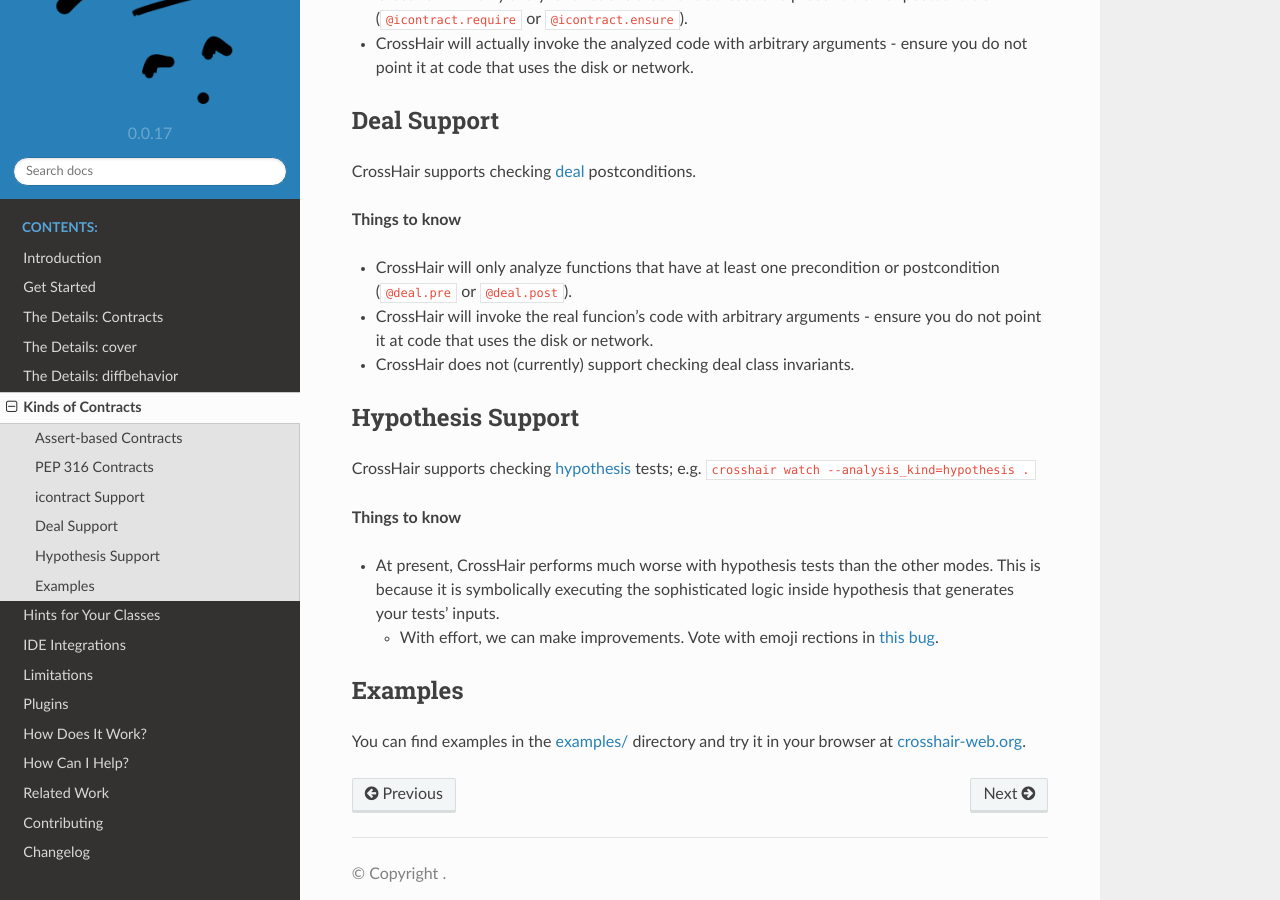
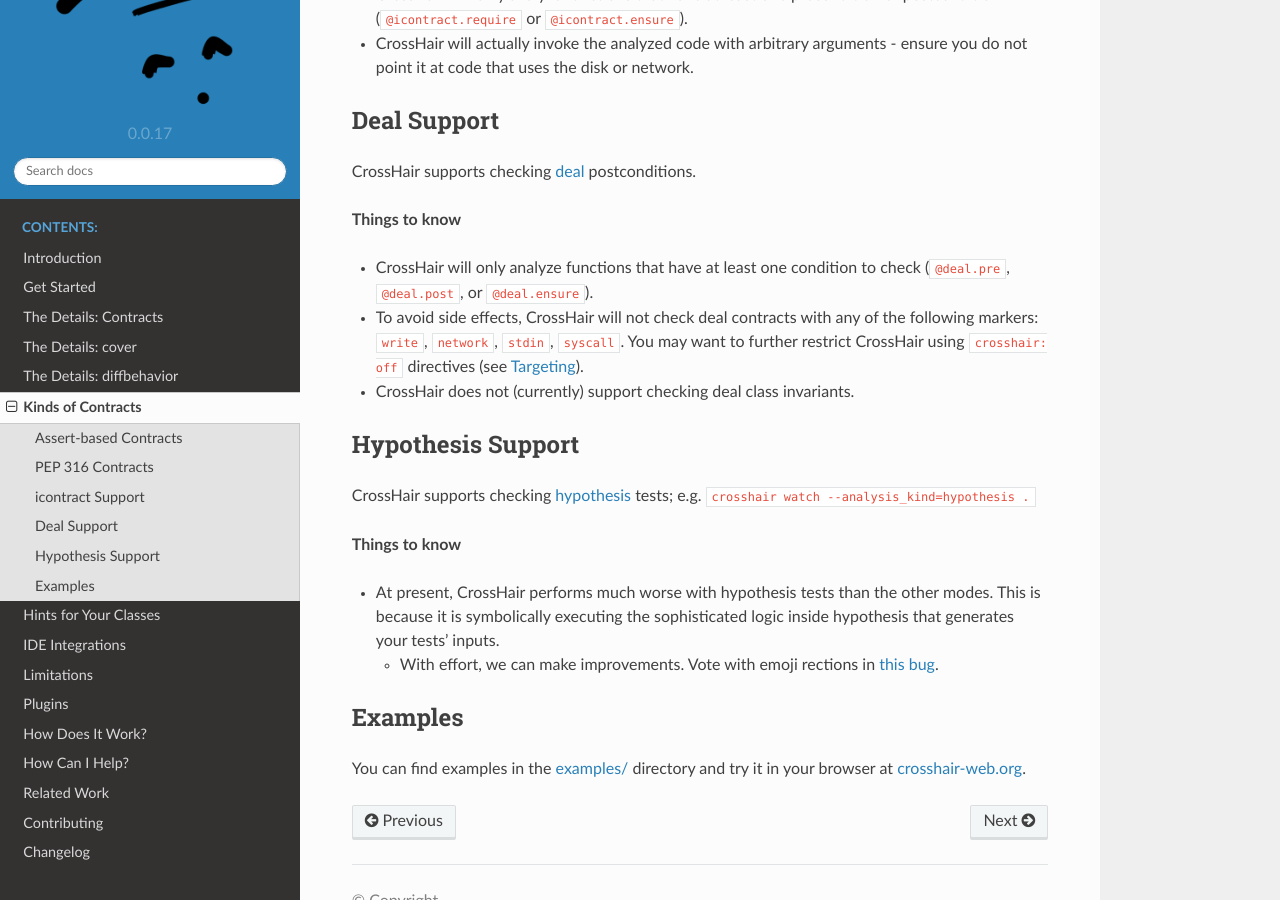
Before and after one commit to pschanely/CrossHair, a Sphinx documentation site: the page built from doc/source/kinds_of_contracts.rst, in a window 1280 px wide and 900 px high, scrolled down 2742 px. Built offline with Sphinx 7.4.7 and the Read the Docs theme 2.0.0, drawn with Linux system fonts in a browser that asks for light colours; the version number is read from the project's files by our own code.

Commit message:
Disable side-effect deal contract checking.

```diff
--- a/doc/source/contracts.rst
+++ b/doc/source/contracts.rst
@@ -7,7 +7,7 @@
 Learn more about contract-checking below!
 
 
-.. _contract_kind_index:
+.. _contract_targeting:
 
 Targeting
 =========
--- a/doc/source/kinds_of_contracts.rst
+++ b/doc/source/kinds_of_contracts.rst
@@ -178,11 +178,13 @@
 
 **Things to know**
 
-* CrossHair will only analyze functions that have at least one precondition or
-  postcondition (``@deal.pre`` or ``@deal.post``).
-* CrossHair will invoke the real funcion's code with arbitrary arguments -
-  ensure you do not point it at code that uses the disk or network.
-* CrossHair does not (currently) support checking deal class invariants.
+- CrossHair will only analyze functions that have at least one condition to check
+  (``@deal.pre``, ``@deal.post``, or ``@deal.ensure``).
+- To avoid side effects, CrossHair will not check deal contracts with any of the
+  following markers: ``write``, ``network``, ``stdin``, ``syscall``.
+  You may want to further restrict CrossHair using ``crosshair: off`` directives
+  (see :ref:`Targeting <contract_targeting>`).
+- CrossHair does not (currently) support checking deal class invariants.
 
 
 .. _analysis_kind_hypothesis:
```
Also changed, not shown: 1 other file.
